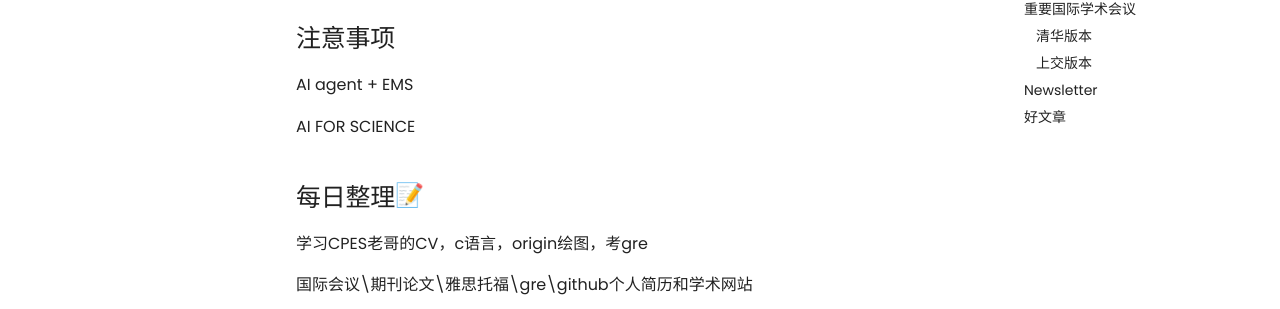
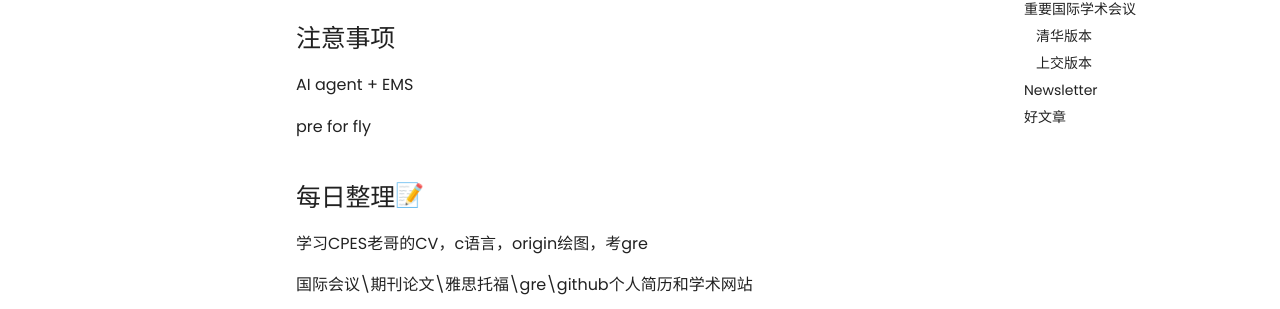
Before and after one commit to Pengyu-Jin/Pengyu-Jin.github.io, an MkDocs documentation site: the page built from docs/major/research/research.md, in a window 1280 px wide and 900 px high. Shown: the part 331-640 px from the top of the window. Built offline with MkDocs 1.6.1 and Material for MkDocs 9.7.7, drawn with Linux system fonts in a browser that asks for light colours; emoji names are drawn with the system emoji font; comment, search, counter and statistics services are not loaded.

Commit message:
20250208

```diff
--- a/docs/major/research/research.md
+++ b/docs/major/research/research.md
@@ -5,7 +5,7 @@
 ## 注意事项
 AI agent + EMS
 
-AI FOR SCIENCE
+pre for fly
 
 ## 每日整理:memo:
 
```
